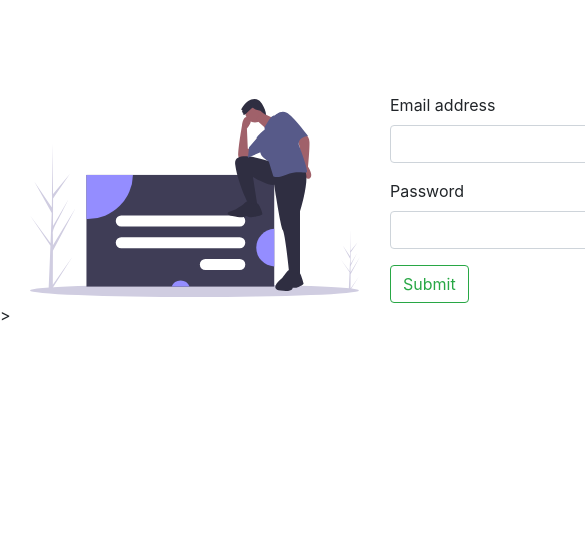
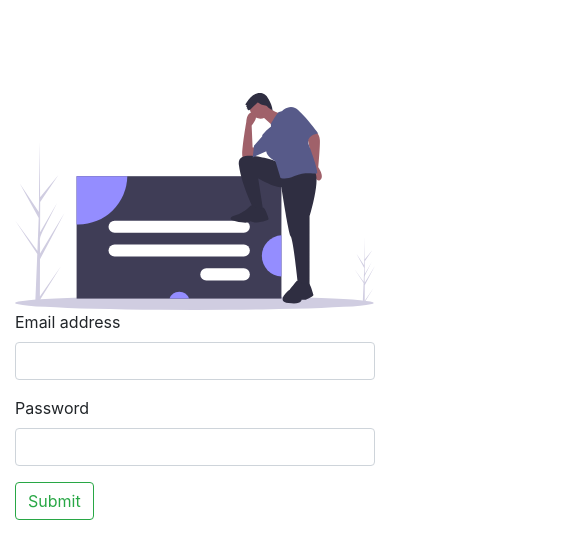
Before and after one commit to karthiknmenon/Collab, a website: page login.html in a window 390 px wide. Shown: the part 59-618 px from the top of the page, 585 px wide, since content can reach past the window. Drawn offline with nearby package versions, Linux system fonts and the light colour scheme; no server answers.

Commit message:
:fire: fix mobile view for login page

```diff
--- a/assets/js/guide.js
+++ b/assets/js/guide.js
@@ -30,7 +30,7 @@ $("#logout-button").click(function (event) {
 function addToDom(key, data) {
     const container = document.getElementById("contentHere");
     // console.log("addToDom: "+key);
-    console.log(data.projectBody)
+    // console.log(data.projectBody)
     const cardHtml = `
         <div class="card text-center mt-3">
                 <div class="card-header" id="projectId">${data.projectID}</div>
--- a/login.html
+++ b/login.html
@@ -33,11 +33,11 @@
         </div>
     </nav>
     <div class="container">
-        <div class="d-flex mt-5 pt-5 align-items-center">
-            <div class=" col-12 col-lg-6 col-xs-12">
+        <div class="row mt-5 pt-5 align-items-center">
+            <div class=" col-12 col-lg-6">
                 <img src="./assets/images/sign-in.svg" style="width: 100%; height: 100%;">
             </div>
-            <div class="col-lg-6 col-12 col-xs-12">
+            <div class="col-lg-6 col-12">
                 <form>
                     <div class="form-group">
                         <label for="exampleInputEmail1">Email address</label>
@@ -60,7 +60,7 @@
     <script src="https://www.gstatic.com/firebasejs/7.8.1/firebase-auth.js"></script>
     <script src="https://www.gstatic.com/firebasejs/7.8.1/firebase-database.js"></script>
     <script src="https://www.gstatic.com/firebasejs/7.8.1/firebase-analytics.js"></script>
-    <script src="./assets/js/login.js"></script>>
+    <script src="./assets/js/login.js"></script>
     <script src="" async defer></script>
 
     <script src="https://stackpath.bootstrapcdn.com/bootstrap/4.4.1/js/bootstrap.min.js"
```
